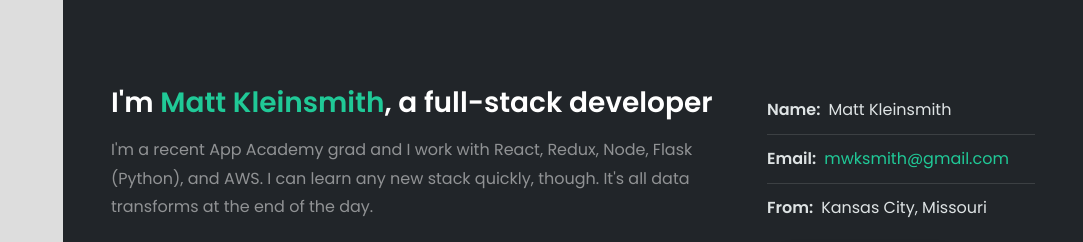
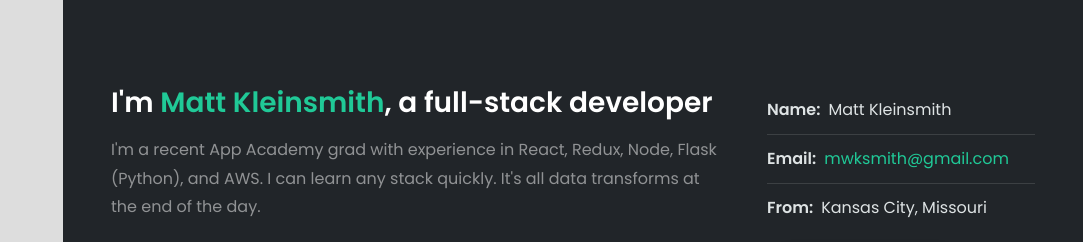
Before and after one commit to MattKleinsmith/mattkleinsmith.github.io, a React (Create React App) app in the folder react-app/: page / in a window 1280 px wide. Shown: the part 4900-5142 px from the top of the page, without its empty margins (197-1280 px from the left). Built offline with nearby package versions, Linux system fonts and the light colour scheme.

Commit message:
Update About Me

```diff
--- a/react-app/src/components/About.jsx
+++ b/react-app/src/components/About.jsx
@@ -35,7 +35,7 @@ const AboutUs = ({ classicHeader, darkTheme }) => {
               I'm <span className="text-primary">Matt Kleinsmith</span>, a full-stack developer
             </h2>
             <p className={darkTheme ? "text-white-50" : ""}>
-              I'm a recent App Academy grad and I work with React, Redux, Node, Flask (Python), and AWS. I can learn any new stack quickly, though. It's all data transforms at the end of the day.
+              I'm a recent App Academy grad with experience in React, Redux, Node, Flask (Python), and AWS. I can learn any stack quickly. It's all data transforms at the end of the day.
             </p>
             <p className={darkTheme ? "text-white-50" : ""}>
               I have a passion for fast apps. As a user and customer, I'd rather use a fast unstyled app, than a beautiful but sluggish app. This motivates me as an engineer to track down inefficiencies to enable beauty, without making the user wait. I consider loading times to be errors.
```
